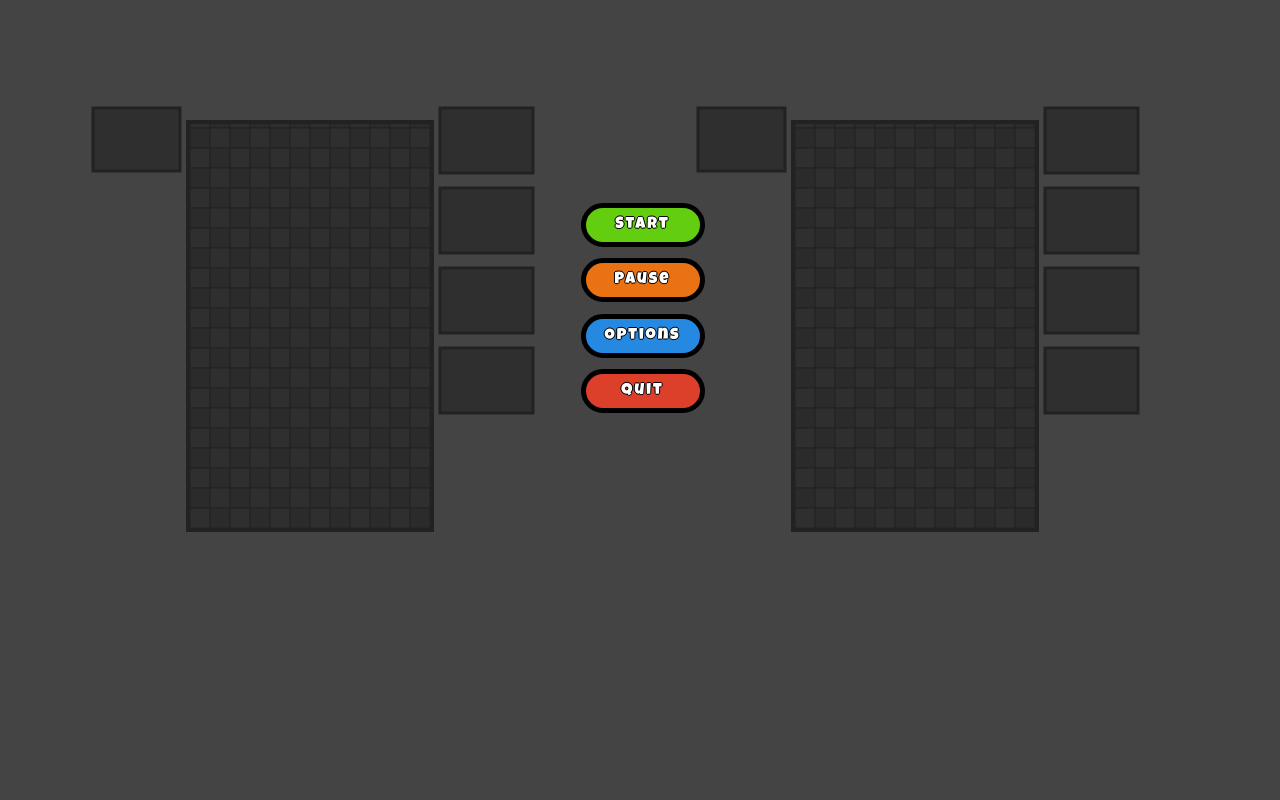
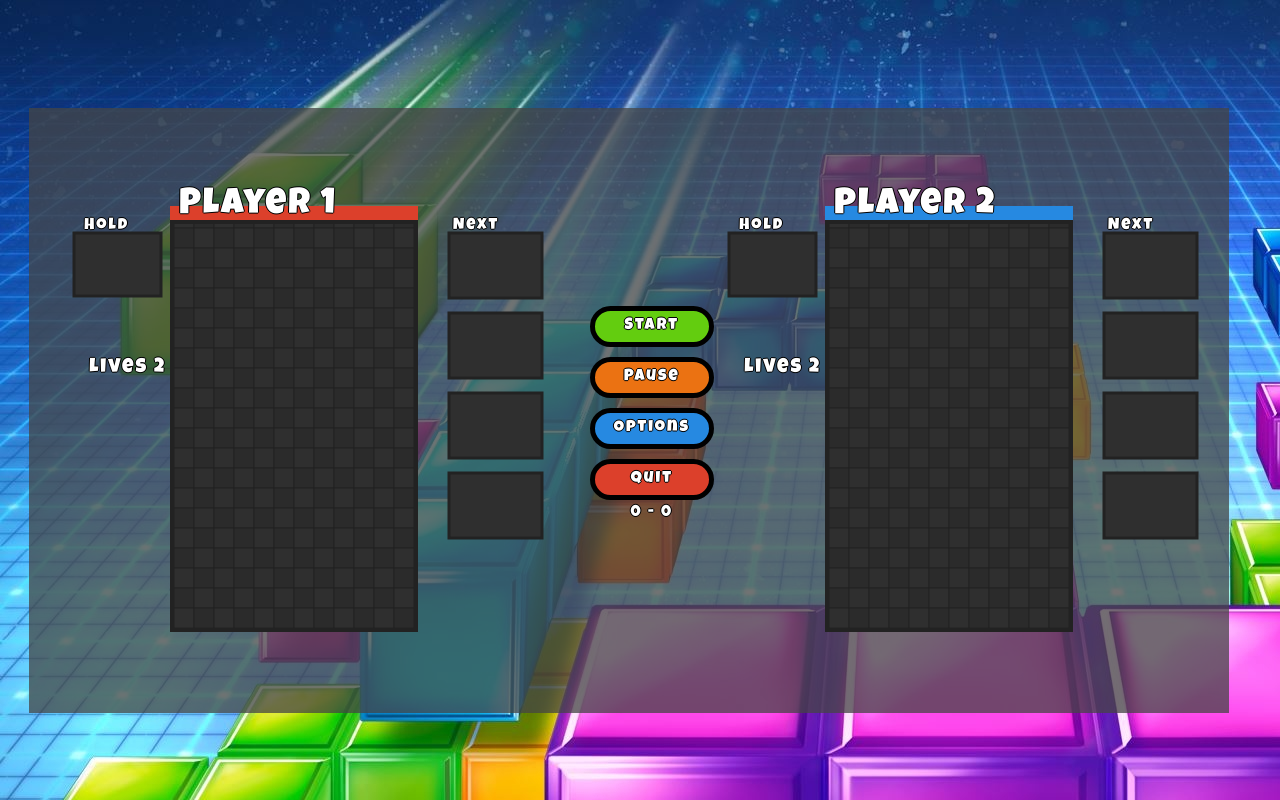
Before and after one commit to Jzheng213/puzzle_fighta, a website: page index.html in a window 1280 px wide. Drawn offline with nearby package versions, Linux system fonts and the light colour scheme.

Commit message:
Add Options

```diff
--- a/asset/css/application.css
+++ b/asset/css/application.css
@@ -1,7 +1,15 @@
+body{
+  font-family: 'Luckiest Guy', cursive;
+  text-shadow: -1px 0 black, 0 1px black, 1px 0 black, 0 -1px black;
+  letter-spacing: 2px;
+  color: white;
+}
+
 .main-body{
-  background-color: #444444;
+  background-image: url('../images/tetris_background.jpeg');
+  background-repeat: no-repeat;
   display: flex;
-  justify-content: center;
+  justify-content: space-evenly;
 }
 
 #option-list{
@@ -12,10 +20,13 @@
   height: 220px;
   align-items: center;
   justify-content: space-between;
+
 }
 
 #tetris-container{
-  width: 1100px;
+  margin-top: 100px;
+  background-color: rgba(68,68,68,0.75);
+  width: 1200px;
   display: flex;
   justify-content: space-between;
   align-items: center;
@@ -26,10 +37,6 @@
   display: flex;
   justify-content: center;
   align-items: center;
-  font-family: 'Luckiest Guy', cursive;
-  text-shadow: -1px 0 black, 0 1px black, 1px 0 black, 0 -1px black;
-  letter-spacing: 2px;
-  color: white;
   border: 5px solid black;
   text-align: center;
   width: 100px;
@@ -40,9 +47,25 @@
   margin: 5px;
 }
 
+.hold{
+  position: absolute;
+  top: 110px;
+  left: 35px;
+}
+
+.next{
+  position: absolute;
+  top: 110px;
+  right: 100px;
+}
 .game-button:hover{
   width: 105px;
   height: 25px;
+}
+
+.game-button-3d{
+  position: absolute;
+
 }
 
 #start-button{
@@ -60,6 +83,35 @@
 #quit-button{
   background-color: #dc402b;
 }
+
+#tetris-p1-container{
+  margin-left: 20px;
+  position: relative;
+}
+
+#tetris-p2-container{
+  margin-right: 20px;
+  position: relative;
+}
+
+.player-name{
+  position: absolute;
+  font-size: 36px;
+  left: 130px;
+  top: 80px;
+}
+
+.player-lives{
+  position: absolute;
+  color: white;
+  z-index: 3;
+  top: 250px;
+  left: 40px;
+  font-size: 20px;
+  color: white;
+}
+
+
 
 /* Modal Header */
 .modal-header {
@@ -80,20 +132,30 @@
 
 /* Modal Content */
 .modal-content {
-    z-index: 2;
+    top: 100px;
+    display: none;
+    justify-content: center;
+    align-items: center;
+    flex-direction: column;
+    background-color: #f49d31;
+    border-radius: 30px;
+    z-index: 5;
     position: absolute;
-    background-color: #fefefe;
-    margin: auto;
     padding: 0;
     border: 1px solid #888;
-    width: 80%;
+    width: 1200px;
+    height: 550px;
     box-shadow: 0 4px 8px 0 rgba(0,0,0,0.2),0 6px 20px 0 rgba(0,0,0,0.19);
-    animation-name: animatetop;
-    animation-duration: 0.4s
 }
 
-/* Add Animation */
-@keyframes animatetop {
-    from {top: -300px; opacity: 0}
-    to {top: 0; opacity: 1}
+#inner-modal-content{
+  display: flex;
+  justify-content: center;
+  background-color: #fffcce;
+  height: 350px;
+  width: 95%;
 }
+
+#inner-modal-content > btn{
+  background-color: #2689e1;
+}
--- a/index.html
+++ b/index.html
@@ -6,12 +6,27 @@
   <body class='main-body'>
     <link href="https://fonts.googleapis.com/css?family=Luckiest+Guy" rel="stylesheet">
     <link rel="stylesheet" href="./asset/css/application.css">
+    <script src="https://ajax.googleapis.com/ajax/libs/jquery/3.3.1/jquery.min.js"></script>
     <div id='tetris-container'>
-      <canvas id='tetris-player1' width='500' height='600'></canvas>
-      <div id='option-list'>
+      <div id='tetris-p1-container'>
+        <span class='player-name'>Player 1</span>
+        <span class='hold'>Hold</span>
+        <canvas id='tetris-player1' width='550' height='600'></canvas>
+        <span class='next'>Next</span>
       </div>
-      <canvas id='tetris-player2' width='500' height='600'></canvas>
+      <div id='option-list'></div>
+      <div id='tetris-p2-container'>
+        <span class='player-name'>Player 2</span>
+        <span class='hold'>Hold</span>
+        <canvas id='tetris-player2' width='550' height='600'></canvas>
+        <span class='next'>Next</span>
+      </div>
     </div>
+    <div id='option-modal' class="modal-content">
+      <h1>PAUSE</h1>
+      <div id='inner-modal-content'></div>
+    </div>
+
     <script src="dist/main.js"></script>
   </body>
 </html>
--- a/src/game.js
+++ b/src/game.js
@@ -3,17 +3,21 @@ import { Render } from './util/render';
 import Player from './player/player';
 import newGrid from './board/board_items';
 import draw from './util/draw';
+import { themeSong } from './audios/audios';
 
 class Game {
   constructor(){
     this.grid1 = newGrid();
     this.grid2 = newGrid();
-    this.player1 = new Player(canvasP1, contextP1, this.grid1);
-    this.player2 = new Player(canvasP2, contextP2, this.grid2);
+    this.player1 = new Player(canvasP1, contextP1, this.grid1, '#dc402b');
+    this.player2 = new Player(canvasP2, contextP2, this.grid2, '#2689e1');
     this.render1 = new Render(this.player1, this.player2);
     this.render2 = new Render(this.player2, this.player1);
+    this.record = {player1: 0, player2: 0};
 
     this.pauseGame = this.pauseGame.bind(this);
+    this.updateShowLives = this.updateShowLives.bind(this);
+    this.updateRecord = this.updateRecord.bind(this);
   }
 
   showBoard(){
@@ -21,11 +25,24 @@ class Game {
     draw(this.grid2, this.player2);
   }
 
+  updateShowLives(){
+    let p1Lives = document.getElementById('player1-lives');
+    let p2Lives = document.getElementById('player2-lives');
+    p1Lives.innerHTML = 'Lives ' + this.player1.lives;
+    p2Lives.innerHTML = 'Lives ' + this.player2.lives;
+  }
+
+  updateRecord(){
+    let record = document.getElementById('record');
+    record.innerHTML = this.record.player1 + ' - ' + this.record.player2;
+  }
   startGame(backgroundMusic){
     this.player1.newQueue();
     this.player2.newQueue();
+
     this.render1.pause = false;
     this.render2.pause = false;
+    this.updateShowLives();
     this.render1.start();
     this.render2.start();
     backgroundMusic.play();
@@ -35,6 +52,8 @@ class Game {
     this.pauseGame();
     this.player1.grid = newGrid();
     this.player2.grid = newGrid();
+    this.player1.lives = 2;
+    this.player2.lives = 2;
     this.player1.clear();
     this.player2.clear();
     this.showBoard();
@@ -54,6 +73,17 @@ class Game {
     if(num === 1) return this.render1;
     return this.render2;
   }
+
+  isGameOver(){
+    if(this.player1.lives === 0){
+      this.record.player1++;
+      this.resetGame(themeSong);
+    }else if (this.player2.lives === 0) {
+      this.record.player2++;
+      this.resetGame(themeSong);
+    }
+    this.updateRecord();
+  }
 }
 
 export default Game;
--- a/src/index.js
+++ b/src/index.js
@@ -9,13 +9,6 @@ export let player1 = game.getPlayer(1);
 export let player2 = game.getPlayer(2);
 export let render1 = game.getRender(1);
 export let render2 = game.getRender(2);
-window.pause = game.pauseGame;
-
-window.onclick = (event) => {
-  if(event.target == modal){
-    modal.style.display = 'none';
-  }
-};
 
 const component = () => {
   var element = document.createElement('div');
@@ -24,10 +17,13 @@ const component = () => {
   return element;
 };
 
+
+
 const btnStartGame = () => {
   let startGameBtn = document.createElement('btn');
   startGameBtn.setAttribute('class', 'game-button');
   startGameBtn.setAttribute('id', 'start-button');
+
   startGameBtn.innerHTML = 'Start';
   startGameBtn.addEventListener('click', () =>{
     game.startGame(themeSong);
@@ -56,28 +52,20 @@ const btnQuitGame = () => {
   });
   return quitGame;
 };
+
 const btnOptions = () => {
-
-
   let option = document.createElement('btn');
   option.setAttribute('class', 'game-button');
   option.setAttribute('id', 'option-button');
   option.innerHTML = 'Options';
   option.addEventListener('click', () =>{
-    modal.style.display = 'absolute';
+    let modal = document.getElementById('option-modal');
+    modal.style.display = 'flex';
   });
   return option;
 };
 
 
-
-const modal = () =>{
-  let modal = document.createElement('div');
-  modal.setAttribute('class', 'modal-content');
-  modal.setAttribute('id', 'option-modal');
-  modal.style.display = 'none';
-  return modal;
-};
 
 const btnResume = () => {
   let resume = document.createElement('btn');
@@ -85,19 +73,42 @@ const btnResume = () => {
   resume.setAttribute('id', 'resume-button');
   resume.innerHTML = 'Resume';
   resume.addEventListener('click', () =>{
+    let modal = document.getElementById('option-modal');
     modal.style.display = 'none';
   });
   return resume;
 };
 
+const record = () => {
+  let record = document.createElement('div');
+  record.setAttribute('class', 'record');
+  record.setAttribute('id', 'record');
+  record.innerHTML = '0 - 0';
+  return record;
+};
+
+const playerLives = (player) => {
+  let lives = document.createElement('div');
+  lives.setAttribute('class', 'player-lives');
+  lives.setAttribute('id', `${player}-lives`);
+  lives.innerHTML = 'Lives 2';
+  return lives;
+};
+
 document.body.appendChild(component());
-document.body.appendChild(modal());
+
+
 const tetrisContainer = document.getElementById('option-list');
-
 tetrisContainer.appendChild(btnStartGame());
 tetrisContainer.appendChild(btnPauseGame());
 tetrisContainer.appendChild(btnOptions());
 tetrisContainer.appendChild(btnQuitGame());
+tetrisContainer.appendChild(record());
 
-const optionModal = document.getElementById('option-modal');
+const optionModal = document.getElementById('inner-modal-content');
 optionModal.appendChild(btnResume());
+
+const p1Container = document.getElementById('tetris-p1-container');
+const p2Container = document.getElementById('tetris-p2-container');
+p1Container.appendChild(playerLives('player1'));
+p2Container.appendChild(playerLives('player2'));
--- a/src/player/player.js
+++ b/src/player/player.js
@@ -4,7 +4,9 @@ import rotate from '../pieces/rotate';
 import sendTiles from '../board/send_tiles';
 
 class Player{
-  constructor(canvas, context, grid){
+  constructor(canvas, context, grid, color){
+    this.color = color;
+    this.lives = 2;
     this.canvas = canvas;
     this.context = context;
     this.grid = grid;
@@ -61,7 +63,6 @@ class Player{
   }
 
   getShadow(){
-
     if (this.piece.length === 0) return {piece:[],pos:{x:0,y:0}};
     let shadow = {
       pos: Object.assign({},this.pos),
--- a/src/player/playerDrop.js
+++ b/src/player/playerDrop.js
@@ -1,6 +1,7 @@
 import { stick, collided } from '../util/collision';
 import lineClear from '../board/board_clear';
 import { lineSound, gameOverSound, dropSound } from '../audios/audios';
+import { game } from '../index';
 
 const playerDrop = (grid, player, render, opponent = null) => {
   let linesCleared = 0;
@@ -27,6 +28,8 @@ const playerDrop = (grid, player, render, opponent = null) => {
     player.resetHeldPiece();
     grid.forEach(row => row.fill(0));
     gameOverSound.play();
+    player.lives--;
+    game.updateShowLives();
   }
 };
 
--- a/src/util/draw.js
+++ b/src/util/draw.js
@@ -5,19 +5,19 @@ import drawQueue from './draw_queue';
 import drawHold from './draw_hold';
 
 const draw = (grid, player) => {
-  const [startX, startY, shadow] = [100, 100, player.getShadow()];
+  const [startX, startY, shadow] = [125, 100, player.getShadow()];
 
   drawBoard(startX, startY, player.canvas, player.context);
-  drawHold(startX, startY, player.context);
-  drawQueue(startX, startY, player.context);
+  drawHold(startX - 100, startY + 25, player.context);
+  drawQueue(startX, startY + 25, player.context);
 
   drawPiece(shadow.piece, shadow.pos, {x:startX / scale, y:startY / scale}, player.context);
   drawPiece(player.piece, player.pos, {x:startX / scale, y:startY / scale}, player.context);
   drawPiece(grid, {x:0, y:0}, {x:startX / scale, y:startY / scale}, player.context);
 
-  drawPiece(player.getHeldPiece(),{x:0, y:0},{x:(6)/ scale, y:(startY + 5) / scale}, player.context);
-  drawPiece(player.getQueue(),{x:0, y:0},{x:(startX + 255)/ scale, y:(startY + 5) / scale}, player.context);
-  drawBorder(startX, startY, player.canvas, player.context);
+  drawPiece(player.getHeldPiece(),{x:0, y:0},{x:(startX - 100 + 4)/ scale, y:(startY + 35) / scale}, player.context);
+  drawPiece(player.getQueue(),{x:0, y:0},{x:(startX + 279)/ scale, y:(startY + 35) / scale}, player.context);
+  drawBorder(startX, startY, player.canvas, player.context,player.color);
 };
 
 export default draw;
--- a/src/util/draw_board.js
+++ b/src/util/draw_board.js
@@ -1,7 +1,7 @@
 import { scale } from './settings';
 
-export const drawBorder = (startX, startY, canvas, context) => {
-  context.fillStyle = '#444444';
+export const drawBorder = (startX, startY, canvas, context, color) => {
+  context.fillStyle = color;
   context.fillRect(startX - 4, startY - 2, 248, 14);
 
   context.lineWidth = 4
@@ -12,16 +12,17 @@ export const drawBorder = (startX, startY, canvas, context) => {
 
 export const drawBoard = (startX, startY, canvas, context) => {
 
-  context.fillStyle = '#444444';
+  context.fillStyle = 'rgba(0,0,0,0)';
+
   context.fillRect(0, 0, canvas.width, canvas.height);
   context.fillWidth = 1;
   const _drawSquare = drawSquare(context, scale, '#222222');
   for(let i = 0; i < 12; i++){
     for(let j = 0; j < 21; j++){
       if ((i + j) % 2 === 0){
-        _drawSquare(startX + (i * scale), startY + (j * scale), '#2f2f2f');
+        _drawSquare(startX + (i * scale), startY + (j * scale), 'rgba(47,47,47,1)');
       } else {
-        _drawSquare(startX + (i * scale), startY + (j * scale), '#2b2b2b');
+        _drawSquare(startX + (i * scale), startY + (j * scale), 'rgba(43,43,43,1)');
       }
     }
   }
--- a/src/util/draw_hold.js
+++ b/src/util/draw_hold.js
@@ -1,10 +1,9 @@
 const drawHold = (startX, startY, context) => {
-
   context.fillStyle = '#2f2f2f';
   context.lineWidth = 3;
   context.strokeStyle = '#222222';
-  context.fillRect(3, startY, 87, 63);
-  context.strokeRect(3, startY, 87, 63);
+  context.fillRect(startX, startY, 87, 63);
+  context.strokeRect(startX, startY, 87, 63);
 };
 
 export default drawHold;
--- a/src/util/draw_queue.js
+++ b/src/util/draw_queue.js
@@ -2,17 +2,17 @@ const drawQueue = (startX, startY, context) => {
   context.fillStyle = '#2f2f2f';
   context.lineWidth = 3;
   context.strokeStyle = '#222222';
-  context.fillRect(startX + 250, startY, 93, 65);
-  context.strokeRect(startX + 250, startY, 93, 65);
+  context.fillRect(startX + 275, startY, 93, 65);
+  context.strokeRect(startX + 275, startY, 93, 65);
 
-  context.fillRect(startX + 250, startY + 80, 93, 65);
-  context.strokeRect(startX + 250, startY + 80, 93, 65);
+  context.fillRect(startX + 275, startY + 80, 93, 65);
+  context.strokeRect(startX + 275, startY + 80, 93, 65);
 
-  context.fillRect(startX + 250, startY + 160, 93, 65);
-  context.strokeRect(startX + 250, startY + 160, 93, 65);
+  context.fillRect(startX + 275, startY + 160, 93, 65);
+  context.strokeRect(startX + 275, startY + 160, 93, 65);
 
-  context.fillRect(startX + 250, startY + 240, 93, 65);
-  context.strokeRect(startX + 250, startY + 240, 93, 65);
+  context.fillRect(startX + 275, startY + 240, 93, 65);
+  context.strokeRect(startX + 275, startY + 240, 93, 65);
 
   context.lineWidth = 1;
 };
--- a/src/util/render.js
+++ b/src/util/render.js
@@ -1,6 +1,7 @@
 import draw from './draw';
 import { dropSound } from '../audios/audios';
 import playerDrop from '../player/playerDrop';
+import { game } from '../index';
 
 export class Render{
   constructor(player, opponent = null){
@@ -32,7 +33,7 @@ export class Render{
 
   autoDrop(){
     this.dropInterval = 0;
-    let shadow = this.player.getShadow()
+    let shadow = this.player.getShadow();
     this.player.pos = shadow.pos;
     // dropSound.play();
   }
@@ -42,15 +43,18 @@ export class Render{
     if (!this.pause) this.start();
   }
 
+
+
   start(time = 0){
     const deltaTime = time - this.prevTime;
     this.prevTime = time;
     this.dropCounter += deltaTime;
     if (this.dropCounter > this.dropInterval){
-
       playerDrop(this.player.grid, this.player, this, this.opponent);
     }
+
     draw(this.player.grid, this.player, true);
+    if(this.player.lives === 0) game.isGameOver();
     if (!this.pause){
       requestAnimationFrame(this.start);
     }
```
Also changed, not shown: asset/images/tetris_background.jpeg (added), dist/main.js.
